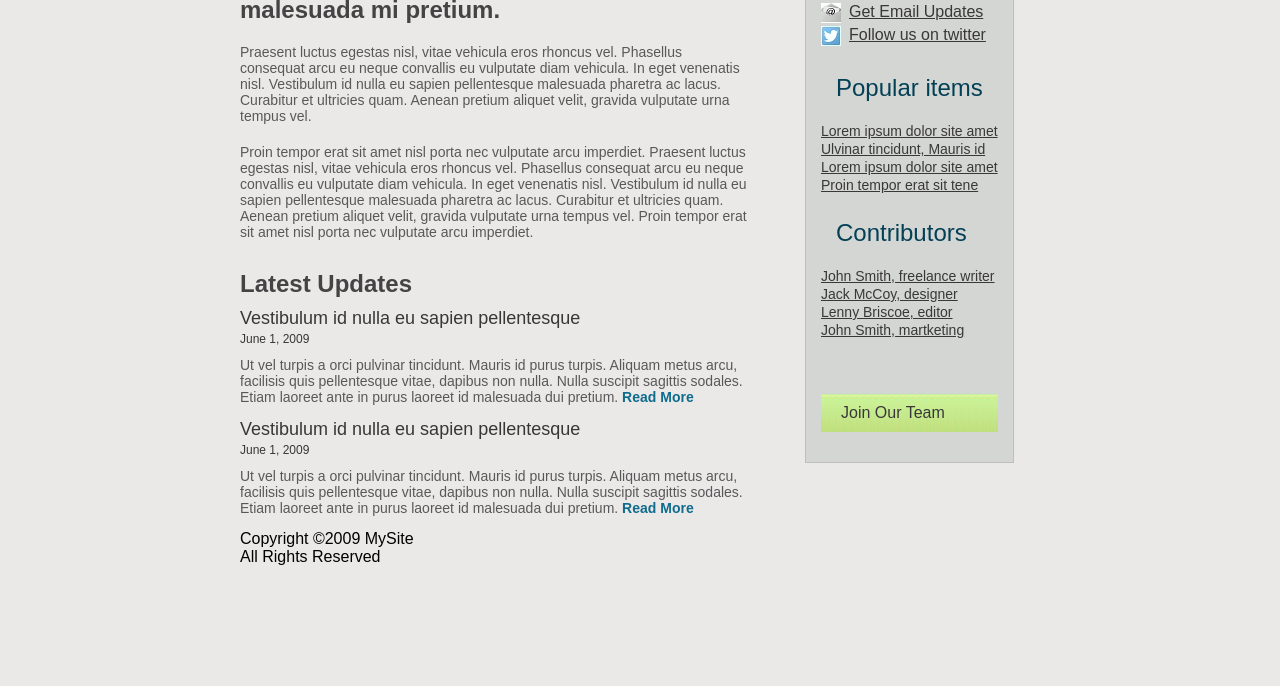
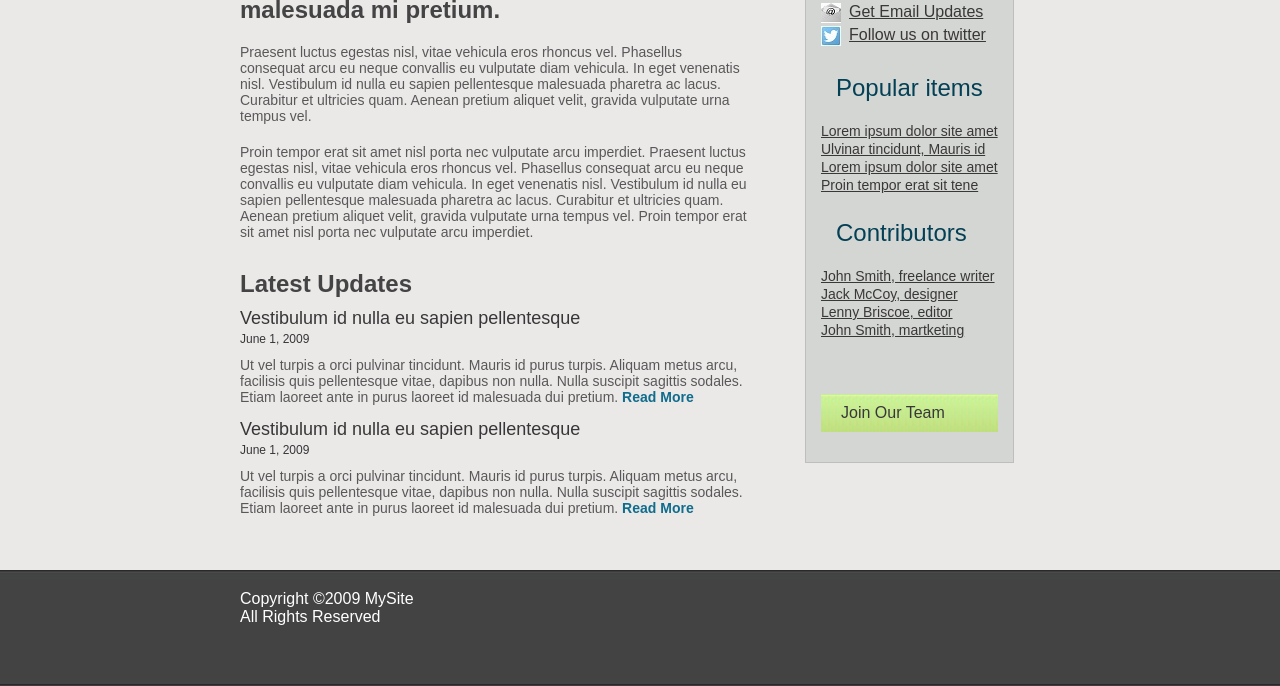
Before and after one commit to striversist/HtmlDemo, a plain HTML site: page WebsiteStep_tutsplus/index.html in a window 1280 px wide. Shown: the part 256-942 px from the top of the page. Before the commit the page ends 822 px from the top, so only its background shows below. Drawn offline with Linux system fonts and the light colour scheme.

Commit message:
[css]footer: background margin padding

```diff
--- a/WebsiteStep_tutsplus/style.css
+++ b/WebsiteStep_tutsplus/style.css
@@ -171,3 +171,11 @@ a.button {
     display: block;
     margin-top: 30px;
 }
+
+#footer {
+    background: url("images/footer_slice.png");
+    padding-top: 20px;
+    padding-bottom: 60px;
+    margin-top: 40px;
+    color: white;
+}
```
